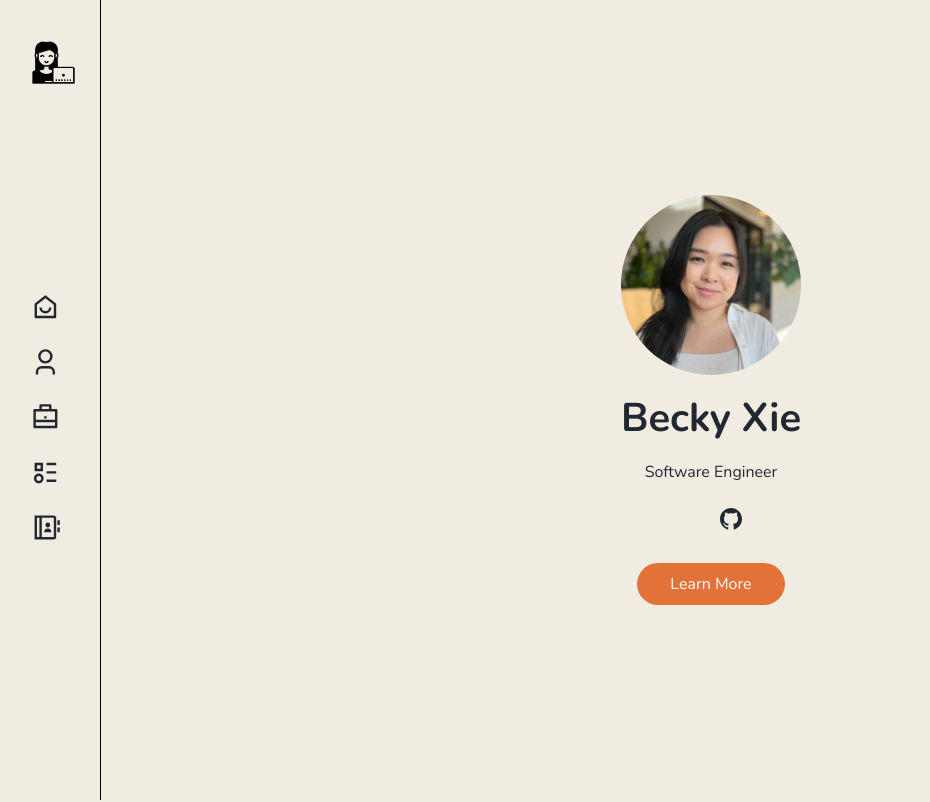
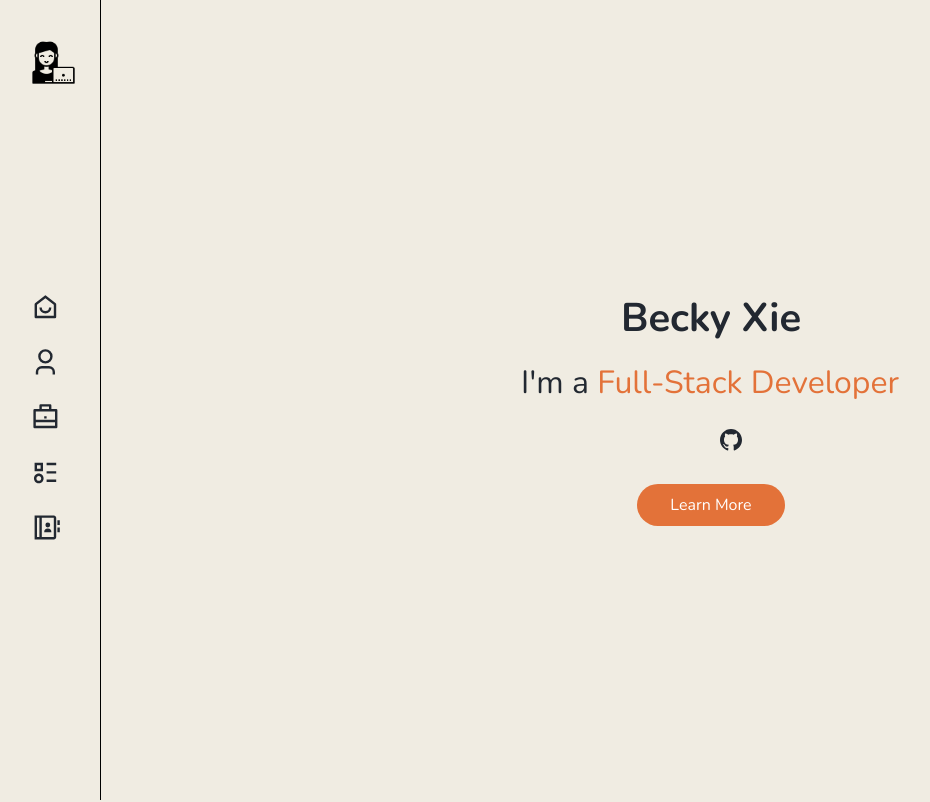
Before and after one commit to xieb3cky/Personal-Portfolio, a React (Create React App) app: page / in a window 1280 px wide. Shown: the top 802 px of the page, without its empty margins (9-939 px from the left). Built offline with nearby package versions, Linux system fonts and the light colour scheme; some icons are missing.

Commit message:
updated img, home title

```diff
--- a/src/components/about/About.js
+++ b/src/components/about/About.js
@@ -1,6 +1,6 @@
 import React from 'react';
 import './About.css';
-import ImageOfMe from "../../assets/selfie.png";
+import ImageOfMe from "../../assets/me.jpg";
 
 export default function About() {
     return (
--- a/src/components/home/Home.css
+++ b/src/components/home/Home.css
@@ -4,6 +4,7 @@
     display: flex;
     align-items: center;
     justify-content: center;
+    background-color: var(--body-color);
 }
 
 .intro {
@@ -23,10 +24,6 @@
     border-radius: 50%;
 }
 
-.home-education {
-    margin-bottom: 1rem;
-}
-
 .home-socials {
     margin: 1.5rem 0;
 }
@@ -42,3 +39,30 @@
 .home-social-link:hover {
     color: var(--first-color);
 }
+
+/***Animated text styling**/
+
+.home-title {
+    color: var(--first-color);
+}
+
+.animated-text {
+    width: 21ch;
+    animation: typing 2s steps(22), blink .5s step-end infinite alternate;
+    white-space: nowrap;
+    overflow: hidden;
+    border-right: 2px solid #e37239;
+    font-size: 2em;
+}
+
+@keyframes typing {
+    from {
+        width: 0
+    }
+}
+
+@keyframes blink {
+    50% {
+        border-color: transparent;
+    }
+}
--- a/src/components/home/Home.js
+++ b/src/components/home/Home.js
@@ -1,16 +1,16 @@
 import React from 'react';
 import './Home.css';
 import HomeSocials from './HomeSocials';
-import ImageOfMe from "../../assets/me.jpg";
+import ImageOfMe from "../../assets/anime-style.png";
 
 export default function Home() {
     return (
         <section className="home container" id="Home">
             <div className="intro">
-                <img src={ImageOfMe} alt="" className="home-img" />
+                {/* <img src={ImageOfMe} alt="" className="home-img" /> */}
                 <h1 className="home-name">Becky Xie</h1>
-                <div className="home-education">
-                    Software Engineer
+                <div className="animated-text">
+                    I'm a <span className="home-title">Full-Stack Developer</span>
                 </div>
                 <HomeSocials />
                 <a href="#About" className="learn-more btn">Learn More</a>
```
Also changed, not shown: src/assets/anime-style.png (added), src/assets/selfie.png (deleted).
